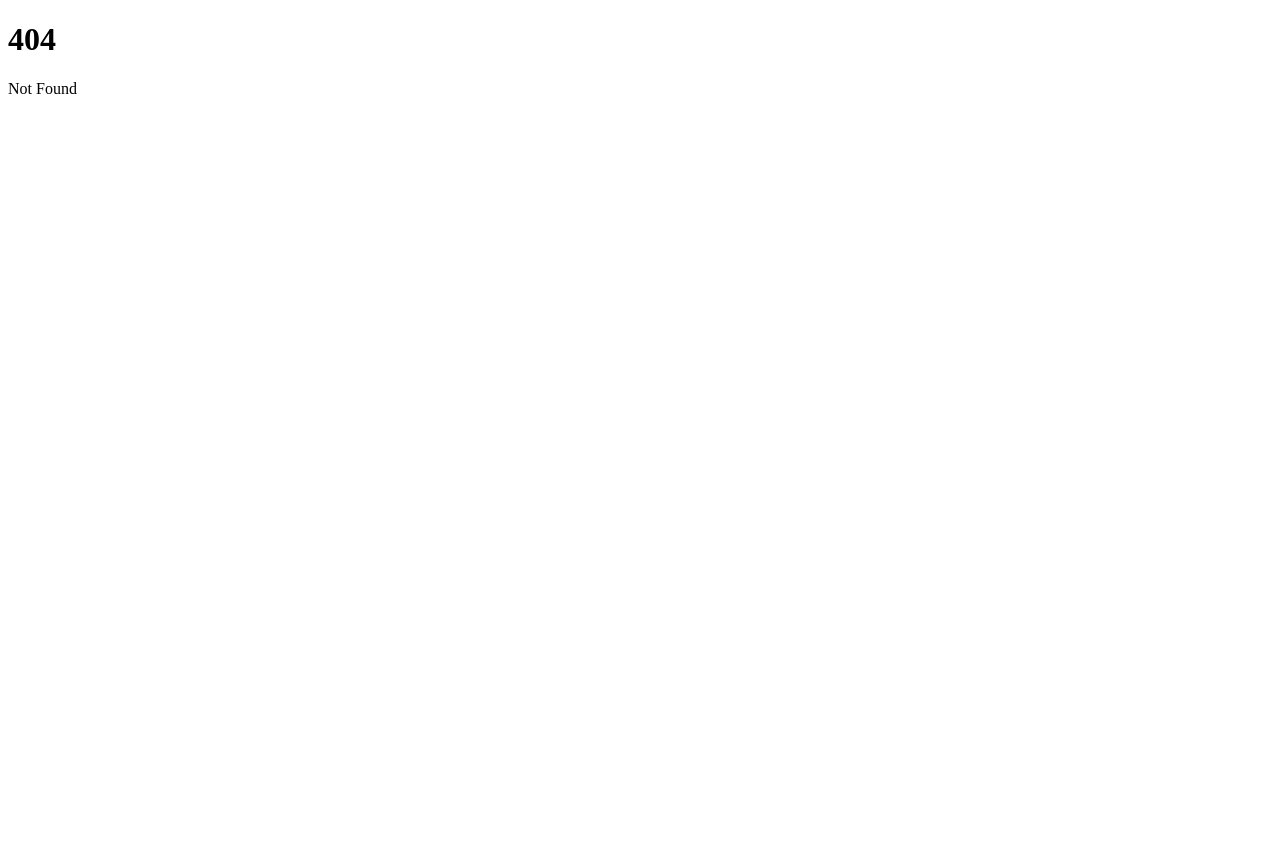
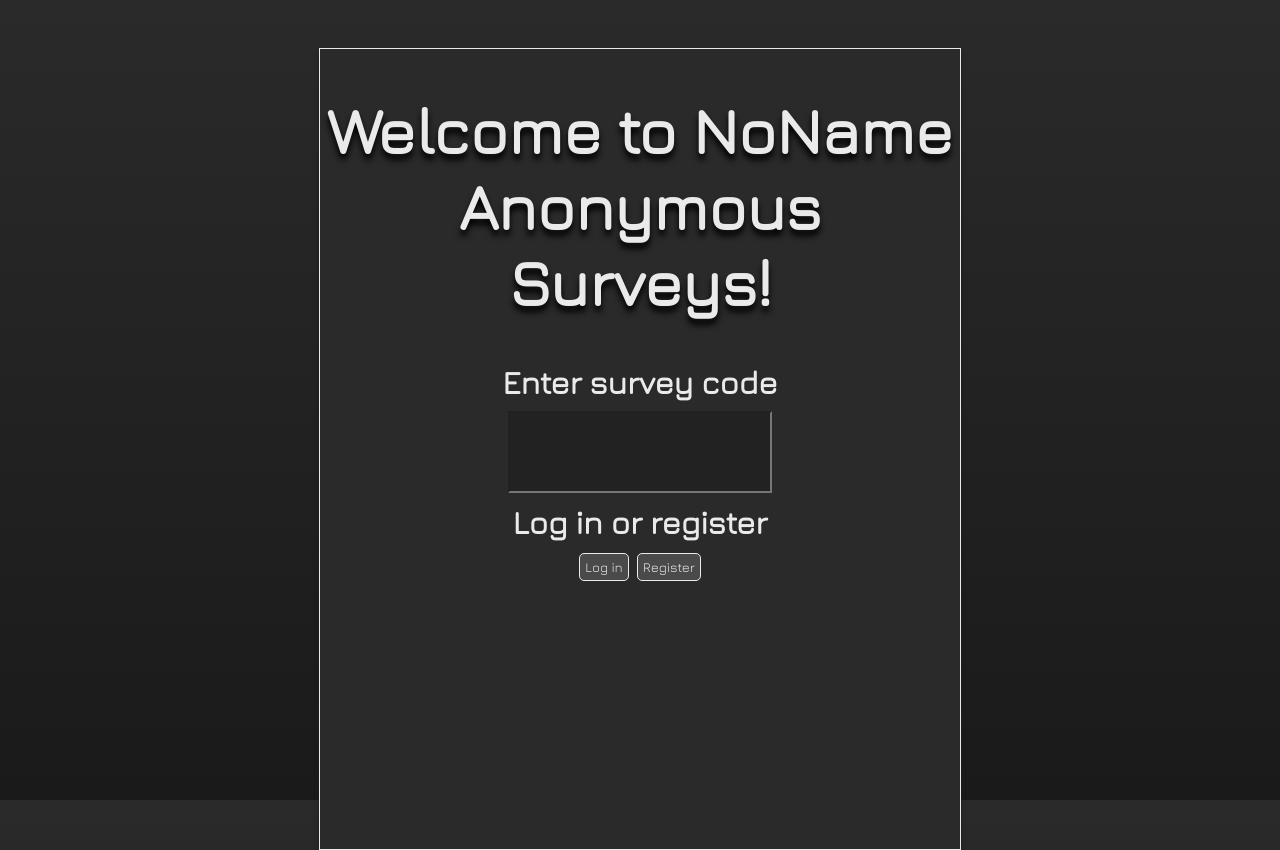
Before and after one commit to sjerzykiewicz/NoName-Surveys, a SvelteKit app in the folder frontend/: page /mainpage in a window 1280 px wide. Before the commit this address had no page. Before the commit the page ends 800 px from the top, so only its background shows below. Built offline with nearby package versions, Linux system fonts and the light colour scheme.

Commit message:
NONAME-23 basic ui

```diff
--- a/frontend/src/app.html
+++ b/frontend/src/app.html
@@ -3,7 +3,19 @@
 	<head>
 		<meta charset="utf-8" />
 		<link rel="icon" href="%sveltekit.assets%/favicon.png" />
+		<link href="https://fonts.googleapis.com/css?family=Jura" rel="stylesheet" />
+		<link href="https://fonts.googleapis.com/icon?family=Material+Icons" rel="stylesheet" />
 		<meta name="viewport" content="width=device-width, initial-scale=1" />
+		<style>
+			html,
+			body {
+				display: contents;
+				height: 100%;
+				background: linear-gradient(0deg, #1a1a1a 0%, #2a2a2a 100%);
+				background-attachment: fixed;
+				margin: 0px;
+			}
+		</style>
 		%sveltekit.head%
 	</head>
 	<body data-sveltekit-preload-data="hover">
--- /dev/null
+++ b/frontend/src/routes/+layout.svelte
@@ -0,0 +1,18 @@
+<div class="box">
+	<slot />
+</div>
+
+<style>
+	.box {
+		display: flex;
+		flex-flow: column;
+		height: auto;
+		min-height: 100%;
+		width: 50%;
+		margin: auto;
+		margin-top: 3em;
+		border: 1px solid #eaeaea;
+		box-shadow: 0px 4px 4px #1a1a1a;
+		background-color: #2a2a2a;
+	}
+</style>
--- /dev/null
+++ b/frontend/src/routes/mainpage/+page.svelte
@@ -0,0 +1,9 @@
+<script>
+	import Banner from './Banner.svelte';
+	import CodeForm from './CodeForm.svelte';
+	import LoginForm from './LoginForm.svelte';
+</script>
+
+<Banner />
+<CodeForm />
+<LoginForm />
--- /dev/null
+++ b/frontend/src/routes/mainpage/Banner.svelte
@@ -0,0 +1,12 @@
+<h1>Welcome to NoName <br/> Anonymous Surveys!</h1>
+
+<style>
+	h1 {
+		text-align: center;
+		text-shadow: 0 0.1em 0.1em #000000;
+		color: #EAEAEA;
+		font-family: "Jura";
+		font-size: 4em;
+		font-weight: bold;
+	}
+</style>
--- /dev/null
+++ b/frontend/src/routes/mainpage/CodeForm.svelte
@@ -0,0 +1,25 @@
+<form method="POST">
+	<label>Enter survey code</label>
+	<br/>
+	<input
+		name="survey-code"
+		type="text"
+		required
+	/>
+</form>
+
+<style>
+	form, input {
+		text-align: center;
+		color: #EAEAEA;
+		font-family: "Jura";
+		font-weight: bold;
+		font-size: 2em;
+	}
+
+	input {
+		background-color: #222;
+		width: 4em;
+		margin: 10px;
+	}
+</style>
--- /dev/null
+++ b/frontend/src/routes/mainpage/LoginForm.svelte
@@ -0,0 +1,24 @@
+<form method="POST">
+	<label>Log in or register</label>
+	<br/>
+	<button>Log in</button>
+	<button>Register</button>
+</form>
+
+<style>
+	form {
+		text-align: center;
+		color: #EAEAEA;
+		font-family: "Jura";
+		font-weight: bold;
+		font-size: 2em;
+	}
+	button {
+		background-color: #4a4a4a;
+		border: 1px solid #EAEAEA;
+		color: #EAEAEA;
+		font-family: "Jura";
+		border-radius: 5px;
+		padding: 5px;
+	}
+</style>
```
